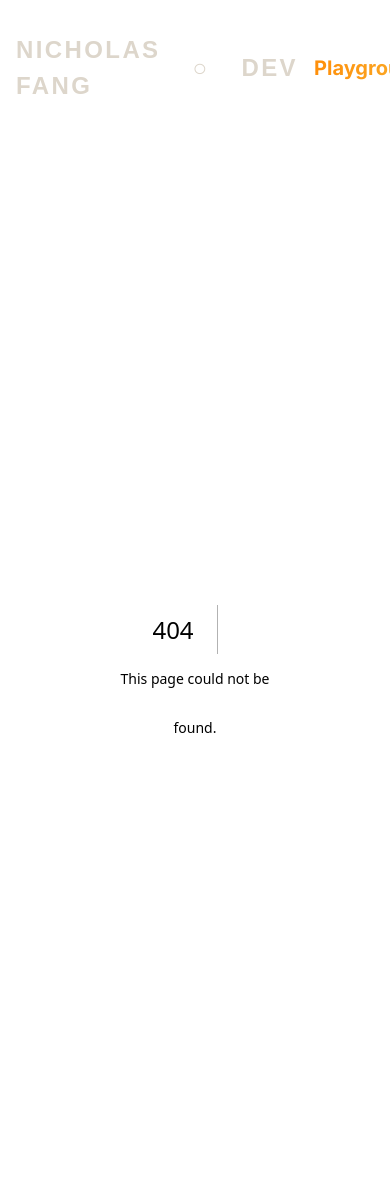
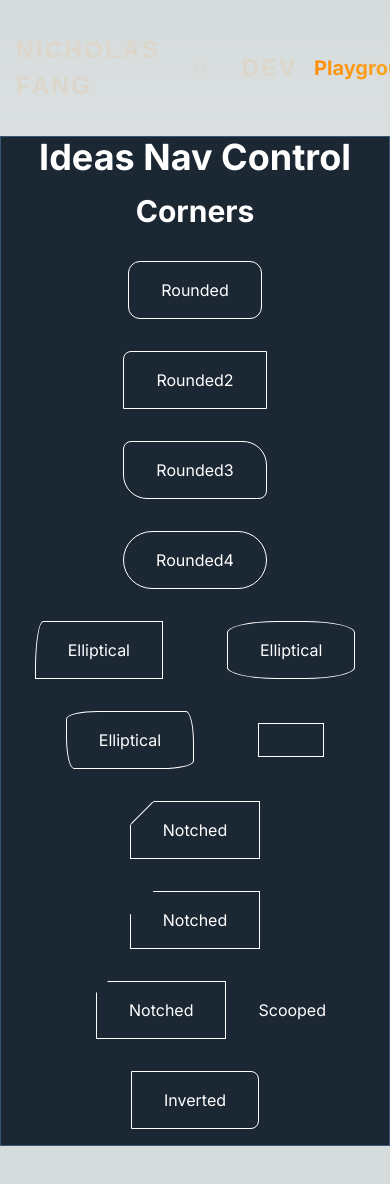
Before and after one commit to nickfang/nickfang.github.io, a Next.js app: page /ideas/styling/corners in a window 390 px wide. Before the commit this address had no page. Shown: the top 1184 px of the page. After the commit the page ends 1146 px from the top, so only its background shows below. Built offline with nearby package versions, Linux system fonts and the light colour scheme.

Commit message:
Adding a bunch of stuff and updating the styling for some of the layout so they don't mess with each other.  Trying to do a mobile first layout.

```diff
--- a/src/app/ideas/layout.tsx
+++ b/src/app/ideas/layout.tsx
@@ -13,9 +13,9 @@ const IdeasNavControl = () => {
 
 const IdeasLayout: React.FC<{ children: React.ReactNode }> = ({ children }) => {
   return (
-    <div className="m-16 pt-8 pb-8 flex flex-col items-center justify-center bg-gunmetal text-white border border-yinmn-blue">
+    <div className="sm:w=full sm:m-0 lg:m-12 p-0 lg:p-16 flex flex-col items-center justify-center bg-gunmetal text-white border border-yinmn-blue">
       <IdeasNavControl />
-      <div className="p-16 w-full box-border">{children}</div>
+      <div className="w-full">{children}</div>
     </div>
   );
 };
--- a/src/app/ideas/sonner-toast/page.tsx
+++ b/src/app/ideas/sonner-toast/page.tsx
@@ -22,7 +22,7 @@ function MyToast() {
             toast('Success Toast!', { description: 'success' });
           }}
         >
-          Success
+          Success w/ Description
         </button>
       </div>
     </div>
--- /dev/null
+++ b/src/app/ideas/styling/corners/page.module.css
@@ -0,0 +1,62 @@
+.container {
+  @apply flex justify-center items-center flex-wrap;
+}
+
+.subcontainer {
+  /* @apply w-1/4; */
+}
+
+.item {
+  @apply mx-8 my-4 px-8 py-4 border;
+}
+.item:after {
+  @apply text-center;
+}
+
+.rounded {
+  @apply item rounded-xl;
+}
+.rounded2 {
+  @apply item rounded-tl-lg;
+}
+.rounded3 {
+  @apply item rounded-tl-lg rounded-br-lg rounded-bl-3xl rounded-tr-3xl;
+}
+.rounded4 {
+  @apply item rounded-full;
+}
+
+.elliptical {
+  @apply item rounded-tl-[8px_48px];
+}
+.elliptical2 {
+  @apply item rounded-t-[50px_20%] rounded-b-[50px_20%];
+}
+.elliptical3 {
+  @apply item rounded-tl-[32px_8px] rounded-tr-[8px_32px] rounded-br-[32px_8px] rounded-bl-[8px_32px];
+}
+
+.notched {
+  @apply item;
+}
+.notched:before {
+  @apply content-[""] absolute -mt-8 -ml-12 w-8 h-8 rotate-45 bg-gunmetal border-gunmetal border-r-[#ffffff] border;
+}
+.notched2 {
+  @apply item;
+}
+.notched2:before {
+  @apply content-[""] absolute -mt-8 -ml-12 w-8 h-8 rotate-45 bg-gunmetal;
+}
+.notched3 {
+  @apply item;
+  clip-path: polygon(0% 12px, 12px 0%, 100% 0%, 100% 100%, 0% 100%, 0% 12px);
+}
+
+.scooped {
+  @apply item rounded-b-lg;
+}
+
+.inverted {
+  @apply item rounded-r-lg;
+}
--- /dev/null
+++ b/src/app/ideas/styling/corners/page.tsx
@@ -0,0 +1,38 @@
+import styles from './page.module.css';
+
+const Corners = () => {
+  return (
+    <>
+      <h2>Corners</h2>
+      <div className={styles.container}>
+        <div className={styles.rounded}>Rounded</div>
+
+        <div className={styles.rounded2}>Rounded2</div>
+
+        <div className={styles.rounded3}>Rounded3</div>
+
+        <div className={styles.rounded4}>Rounded4</div>
+
+        <div className={styles.elliptical}>Elliptical</div>
+
+        <div className={styles.elliptical2}>Elliptical</div>
+
+        <div className={styles.elliptical3}>Elliptical</div>
+
+        <div className={styles.item}></div>
+
+        <div className={styles.notched}>Notched</div>
+
+        <div className={styles.notched2}>Notched</div>
+
+        <div className={styles.notched3}>Notched</div>
+
+        <div className={styles.scoooped}>Scooped</div>
+
+        <div className={styles.inverted}>Inverted</div>
+      </div>
+    </>
+  );
+};
+
+export default Corners;
--- a/src/app/layout.tsx
+++ b/src/app/layout.tsx
@@ -16,7 +16,7 @@ const RootLayout: React.FC<{ children: React.ReactNode }> = ({ children }) => {
     <html lang="en">
       <body className={inter.className}>
         <MainHeader />
-        <div className="m-[120px]">{children}</div>
+        <div className="sm:w-full md:w-3/4 lg:w-2/3 sm:m-0 md:m-auto p-0">{children}</div>
         <Toaster />
       </body>
     </html>
--- a/tailwind.config.ts
+++ b/tailwind.config.ts
@@ -3,6 +3,20 @@ import type { Config } from 'tailwindcss';
 const config: Config = {
   content: ['./src/components/**/*.{js,ts,jsx,tsx,mdx}', './src/app/**/*.{js,ts,jsx,tsx,mdx}'],
   theme: {
+    colors: {
+      main: '#395775',
+      accent: '#22c5e9',
+      text: '#000000',
+      bg: '#1b2733',
+      gunmetal: '#1b2733',
+      charcoal: '#273c50',
+      'yinmn-blue': '#395775',
+      'vivid-sky-blue': '#22c5e9',
+      white: '#ffffff',
+    },
+    fontFamily: {
+      mono: ['Courier New', 'monospace'], // Monospace font
+    },
     extend: {
       animation: {
         scale: 'scale 0.3s ease-in-out', // Customize duration and easing as needed
@@ -13,20 +27,6 @@ const config: Config = {
           '100%': { transform: 'scale(1)' },
         },
       },
-      colors: {
-        main: '#395775',
-        // 'accent': '#f29f05',
-        accent: '#22c5e9',
-        text: '#000000',
-        bg: '#1b2733',
-        gunmetal: '#1b2733',
-        charcoal: '#273c50',
-        'yinmn-blue': '#395775',
-        'vivid-sky-blue': '#22c5e9',
-      },
-      fontFamily: {
-        mono: ['Courier New', 'monospace'], // Monospace font
-      },
       backgroundImage: {
         'gradient-radial': 'radial-gradient(var(--tw-gradient-stops))',
         'gradient-conic': 'conic-gradient(from 180deg at 50% 50%, var(--tw-gradient-stops))',
```
